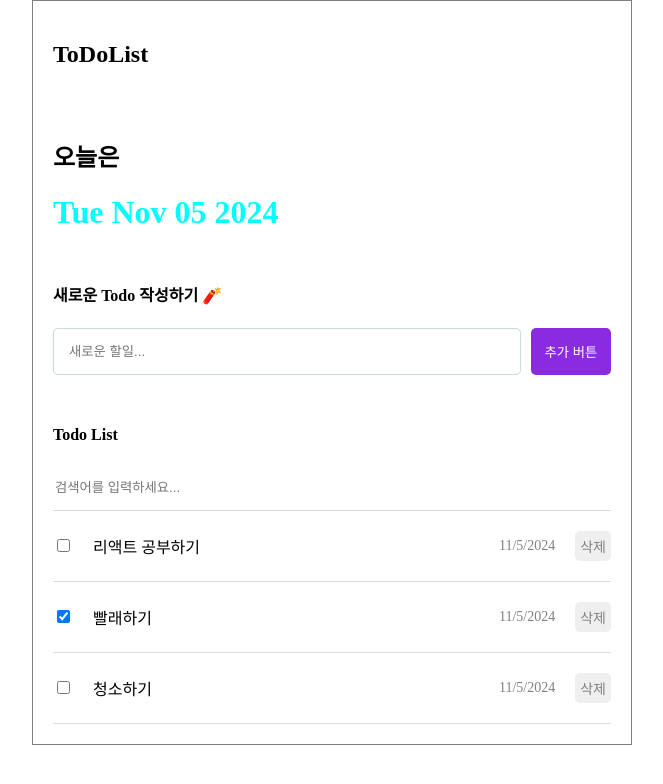
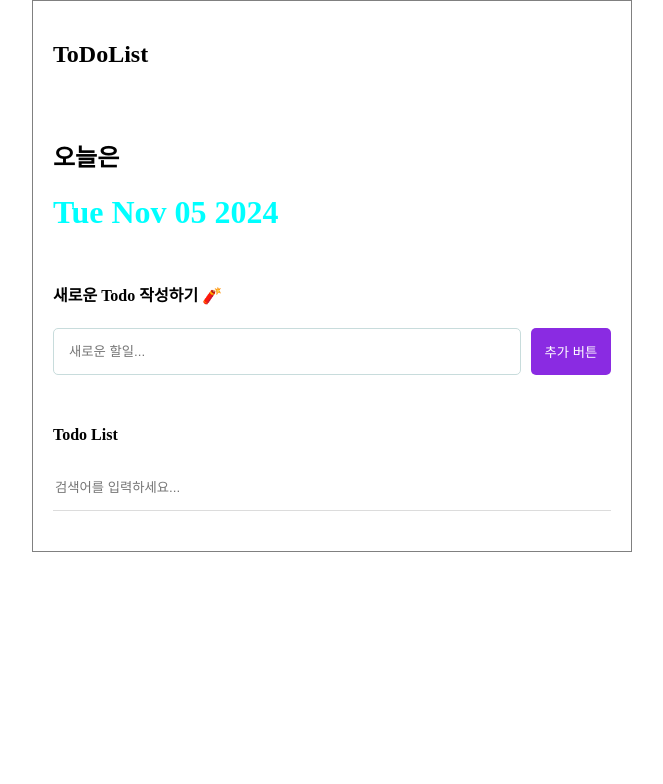
Before and after one commit to djadudwns12/react-todolistex, a React (Create React App) app: page / in a window 1280 px wide. Shown: the top 784 px of the page, without its empty margins (308-971 px from the left). Built offline with nearby package versions, Linux system fonts and the light colour scheme.

Commit message:
feat : mockup데이터 주석처리

```diff
--- a/src/App.js
+++ b/src/App.js
@@ -4,32 +4,32 @@ import Header from './component/Header';
 import TodoEditor from './component/TodoEditor';
 import TodoList from './component/TodoList';
 //  mockup데이터를 널어주기
-const mokTodo = [
-  {
-    id: 0,
-    isDone: false,
-    content: '리액트 공부하기',
-    createdDate: new Date().toLocaleDateString(),
-  },
-  {
-    id: 1,
-    isDone: true,
-    content: '빨래하기',
-    createdDate: new Date().toLocaleDateString(),
-  },
-  {
-    id: 2,
-    isDone: false,
-    content: '청소하기',
-    createdDate: new Date().toLocaleDateString(),
-  },
-];
+// const mokTodo = [
+//   {
+//     id: 0,
+//     isDone: false,
+//     content: '리액트 공부하기',
+//     createdDate: new Date().toLocaleDateString(),
+//   },
+//   {
+//     id: 1,
+//     isDone: true,
+//     content: '빨래하기',
+//     createdDate: new Date().toLocaleDateString(),
+//   },
+//   {
+//     id: 2,
+//     isDone: false,
+//     content: '청소하기',
+//     createdDate: new Date().toLocaleDateString(),
+//   },
+// ];
 
 function App() {
   // 할일 아이템의 상태를 관리할 state 생성
-  const [todo, setTodo] = useState(mokTodo);
+  const [todo, setTodo] = useState([]);
 
-  const idRef = useRef(3); // ReactDOM객체에 접근하기 위해 사용하는 hooks
+  const idRef = useRef(0); // ReactDOM객체에 접근하기 위해 사용하는 hooks
 
   // 할일 아이템 추가
   const onCreate = (content) => {
```
